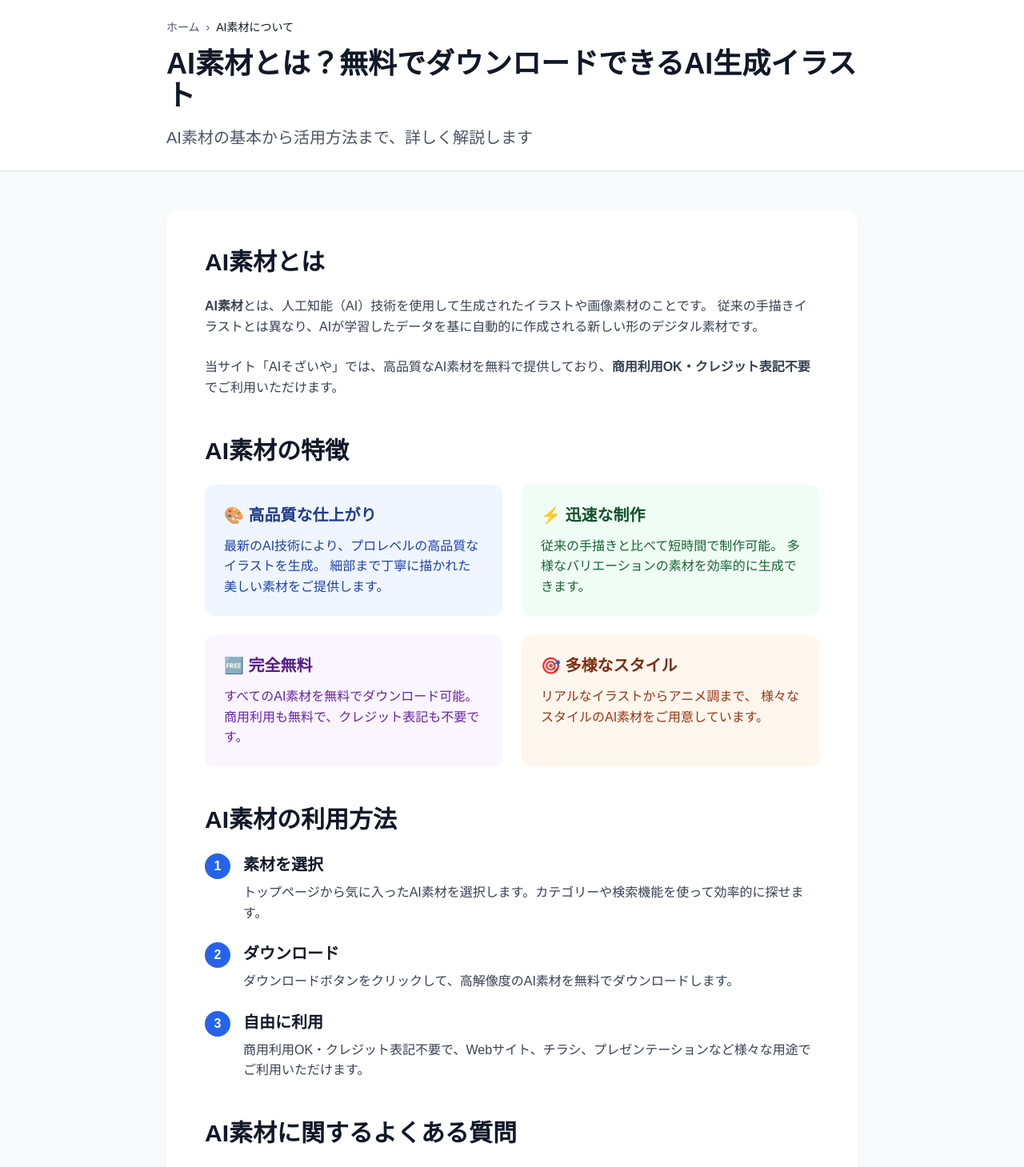
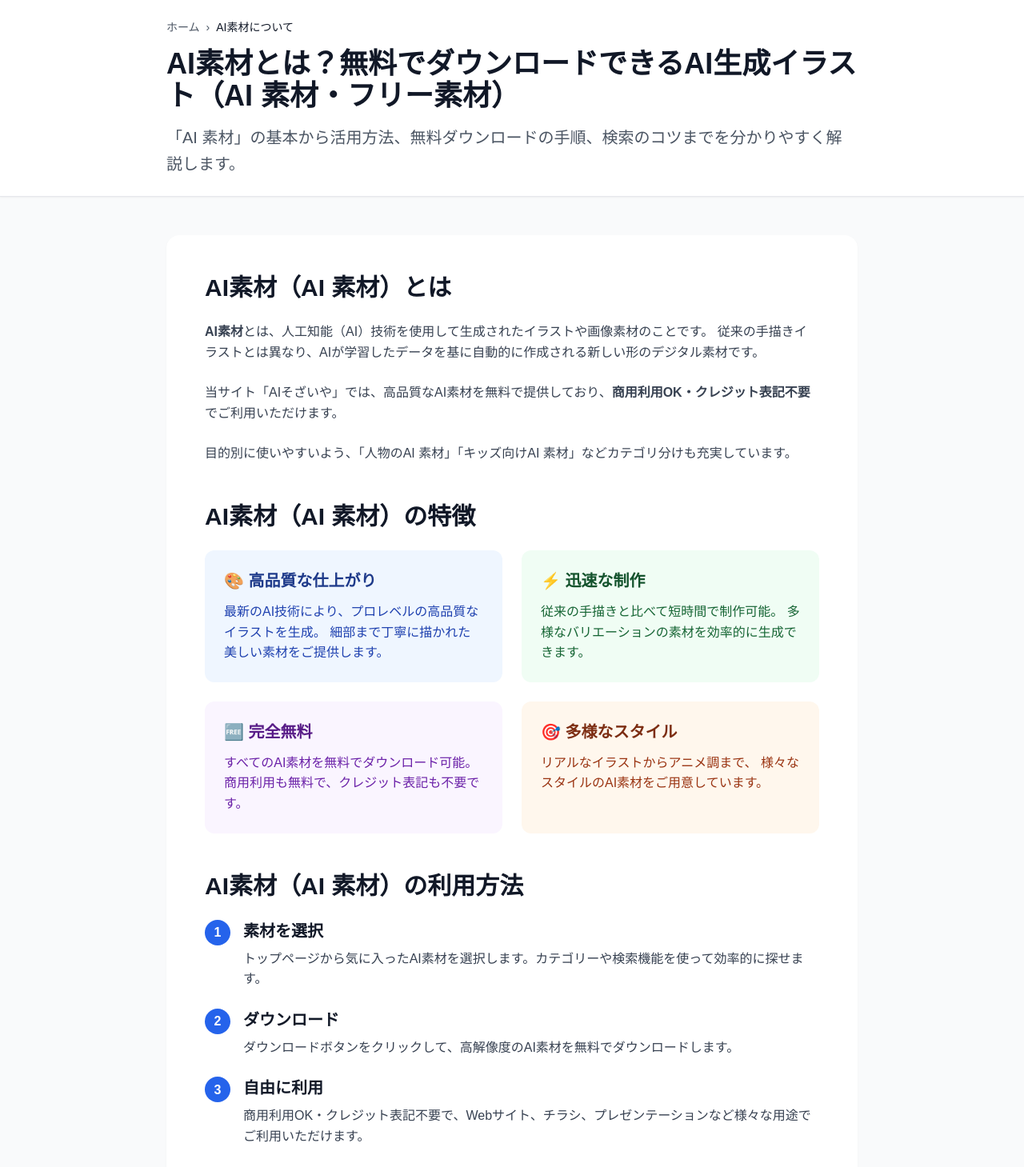
Before and after one commit to raunie21/ai-sozai-ya, a Next.js app: page /ai-sozai in a window 1280 px wide. Shown: the top 1459 px of the page at 80% size. Built offline with nearby package versions, Linux system fonts and the light colour scheme.

Commit message:
SEO: 強化 /ai-sozai（見出しに『AI 素材』、FAQ構造化データ追加、Breadcrumb追加）

```diff
--- a/app/ai-sozai/page.tsx
+++ b/app/ai-sozai/page.tsx
@@ -1,6 +1,7 @@
 import type { Metadata } from 'next';
 import Link from 'next/link';
 import StructuredData from '../components/StructuredData';
+import React from 'react';
 
 export const metadata: Metadata = {
   title: 'AI素材とは？無料でダウンロードできるAI生成イラスト',
@@ -17,6 +18,65 @@ export default function AISozaiPage() {
   return (
     <>
       <StructuredData type="website" />
+      {/* FAQPage & BreadcrumbList JSON-LD */}
+      <script
+        type="application/ld+json"
+        dangerouslySetInnerHTML={{
+          __html: JSON.stringify({
+            '@context': 'https://schema.org',
+            '@type': 'FAQPage',
+            mainEntity: [
+              {
+                '@type': 'Question',
+                name: 'AI素材は本当に無料で使えますか？',
+                acceptedAnswer: {
+                  '@type': 'Answer',
+                  text: 'はい、当サイトのAI素材はすべて無料でご利用いただけます。商用利用も無料で、クレジット表記も不要です（YouTube利用時のみクレジット必須）。',
+                },
+              },
+              {
+                '@type': 'Question',
+                name: 'AI素材の使い方は？',
+                acceptedAnswer: {
+                  '@type': 'Answer',
+                  text: 'トップページで素材を選び、ダウンロードボタンをクリックしてください。Webサイト、資料、SNS、動画サムネイルなど幅広くご利用いただけます。',
+                },
+              },
+              {
+                '@type': 'Question',
+                name: 'AI素材の商用利用は可能ですか？',
+                acceptedAnswer: {
+                  '@type': 'Answer',
+                  text: '商用利用は可能です。詳しい条件は利用規約ページをご確認ください。',
+                },
+              },
+            ],
+          }),
+        }}
+      />
+      <script
+        type="application/ld+json"
+        dangerouslySetInnerHTML={{
+          __html: JSON.stringify({
+            '@context': 'https://schema.org',
+            '@type': 'BreadcrumbList',
+            itemListElement: [
+              {
+                '@type': 'ListItem',
+                position: 1,
+                name: 'ホーム',
+                item: 'https://www.ai-sozaiya.com/',
+              },
+              {
+                '@type': 'ListItem',
+                position: 2,
+                name: 'AI素材について',
+                item: 'https://www.ai-sozaiya.com/ai-sozai',
+              },
+            ],
+          }),
+        }}
+      />
       <div className="min-h-screen bg-gray-50">
         {/* ヘッダー */}
         <header className="bg-white shadow-sm border-b">
@@ -29,10 +89,10 @@ export default function AISozaiPage() {
               <span className="text-gray-900 font-medium">AI素材について</span>
             </nav>
             <h1 className="text-4xl font-bold text-gray-900 mb-4">
-              AI素材とは？無料でダウンロードできるAI生成イラスト
+              AI素材とは？無料でダウンロードできるAI生成イラスト（AI 素材・フリー素材）
             </h1>
             <p className="text-xl text-gray-600 leading-relaxed">
-              AI素材の基本から活用方法まで、詳しく解説します
+              「AI 素材」の基本から活用方法、無料ダウンロードの手順、検索のコツまでを分かりやすく解説します。
             </p>
           </div>
         </header>
@@ -42,7 +102,7 @@ export default function AISozaiPage() {
           <article className="bg-white rounded-2xl shadow-sm p-8 md:p-12">
             {/* AI素材とは */}
             <section className="mb-12">
-              <h2 className="text-3xl font-bold text-gray-900 mb-6">AI素材とは</h2>
+              <h2 className="text-3xl font-bold text-gray-900 mb-6">AI素材（AI 素材）とは</h2>
               <div className="prose prose-lg max-w-none">
                 <p className="text-gray-700 leading-relaxed mb-6">
                   <strong>AI素材</strong>とは、人工知能（AI）技術を使用して生成されたイラストや画像素材のことです。
@@ -52,12 +112,15 @@ export default function AISozaiPage() {
                   当サイト「AIそざいや」では、高品質なAI素材を無料で提供しており、
                   <strong>商用利用OK・クレジット表記不要</strong>でご利用いただけます。
                 </p>
+                <p className="text-gray-700 leading-relaxed">
+                  目的別に使いやすいよう、「人物のAI 素材」「キッズ向けAI 素材」などカテゴリ分けも充実しています。
+                </p>
               </div>
             </section>
 
             {/* AI素材の特徴 */}
             <section className="mb-12">
-              <h2 className="text-3xl font-bold text-gray-900 mb-6">AI素材の特徴</h2>
+              <h2 className="text-3xl font-bold text-gray-900 mb-6">AI素材（AI 素材）の特徴</h2>
               <div className="grid md:grid-cols-2 gap-6">
                 <div className="bg-blue-50 p-6 rounded-xl">
                   <h3 className="text-xl font-semibold text-blue-900 mb-3">🎨 高品質な仕上がり</h3>
@@ -92,7 +155,7 @@ export default function AISozaiPage() {
 
             {/* 利用方法 */}
             <section className="mb-12">
-              <h2 className="text-3xl font-bold text-gray-900 mb-6">AI素材の利用方法</h2>
+              <h2 className="text-3xl font-bold text-gray-900 mb-6">AI素材（AI 素材）の利用方法</h2>
               <div className="space-y-6">
                 <div className="flex items-start space-x-4">
                   <div className="flex-shrink-0 w-8 h-8 bg-blue-600 text-white rounded-full flex items-center justify-center font-bold">
@@ -132,7 +195,7 @@ export default function AISozaiPage() {
 
             {/* よくある質問 */}
             <section className="mb-12">
-              <h2 className="text-3xl font-bold text-gray-900 mb-6">AI素材に関するよくある質問</h2>
+              <h2 className="text-3xl font-bold text-gray-900 mb-6">AI素材（AI 素材）に関するよくある質問</h2>
               <div className="space-y-6">
                 <div className="border border-gray-200 rounded-xl p-6">
                   <h3 className="text-lg font-semibold text-gray-900 mb-3">Q. AI素材は本当に無料で使えますか？</h3>
```
